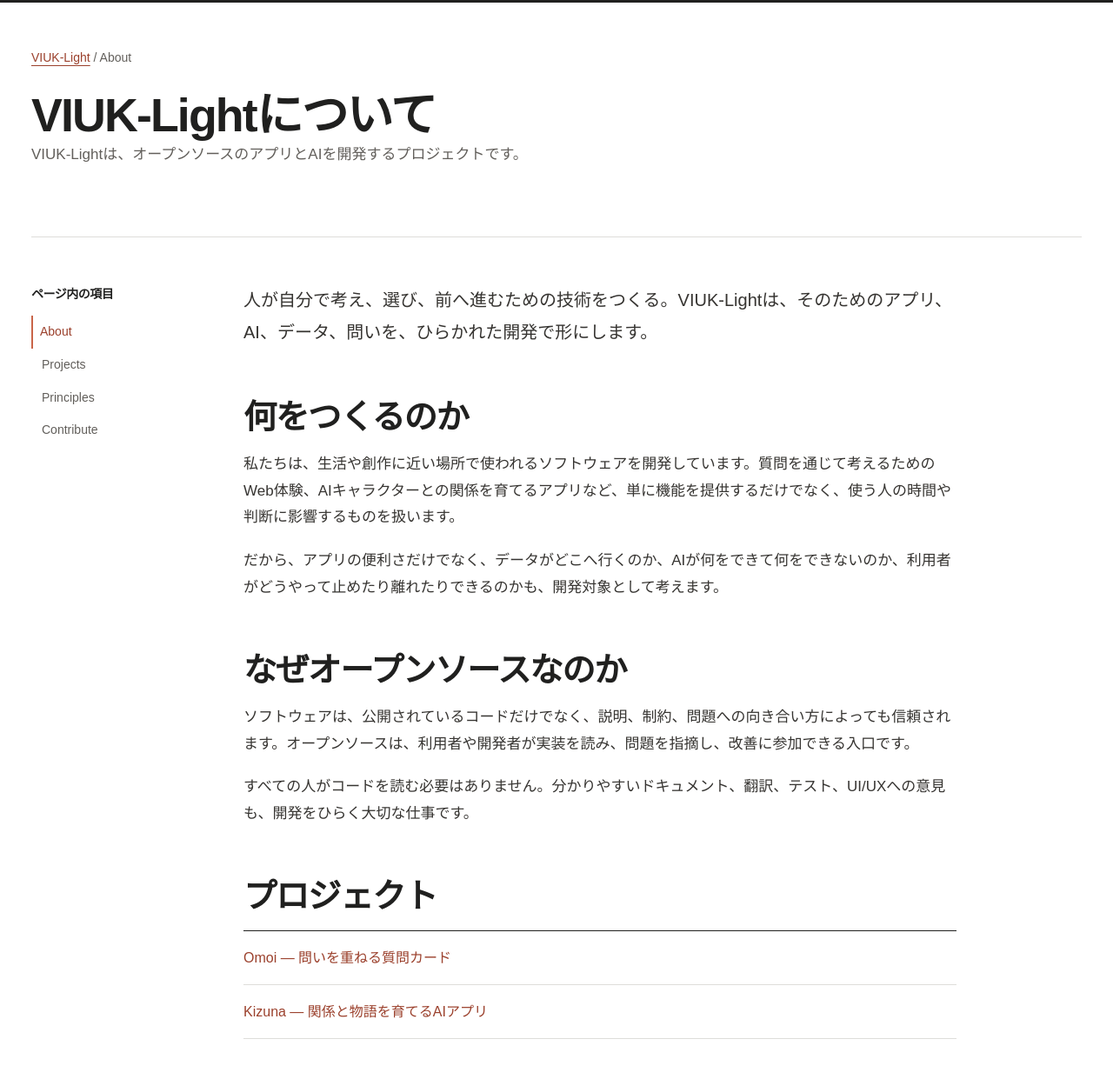
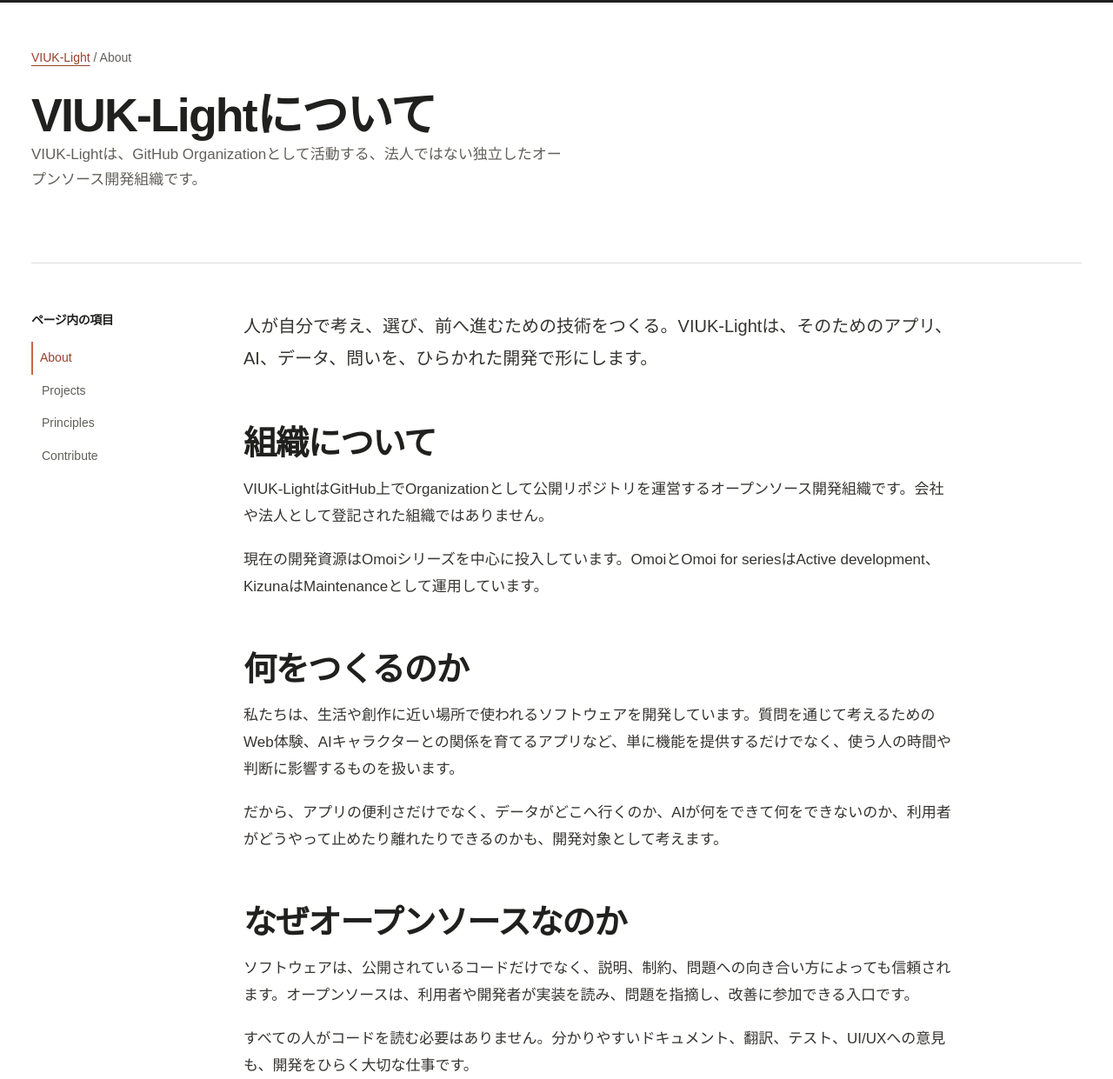
Before and after one commit to VIUK-Light/VIUK-Light.github.io, a plain HTML site: page about.html in a window 1280 px wide. Shown: the part 59-1300 px from the top of the page at 87% size. Drawn offline with Linux system fonts and the light colour scheme.

Commit message:
Define VIUK-Light organization status clearly

```diff
--- a/about.html
+++ b/about.html
@@ -4,7 +4,7 @@
   <meta charset="utf-8">
   <meta name="viewport" content="width=device-width, initial-scale=1">
   <title>About — VIUK-Light</title>
-  <meta name="description" content="VIUK-Lightが何をつくり、なぜオープンソースで開発するのかを紹介します。">
+  <meta name="description" content="VIUK-Lightは、GitHub Organizationとして活動する、法人ではない独立したオープンソース開発組織です。現在はOmoiシリーズを中心に開発しています。">
   <link rel="canonical" href="https://viuk-light.org/about.html">
   <link rel="icon" href="assets/viuk-light-logo.png?v=20260825" type="image/png">
   <link rel="stylesheet" href="style.css?v=20260830-expanded">
@@ -22,7 +22,7 @@
       <div>
         <p class="breadcrumb"><a href="index.html">VIUK-Light</a> / About</p>
         <h1>VIUK-Lightについて</h1>
-        <p class="hero-lead">VIUK-Lightは、オープンソースのアプリとAIを開発するプロジェクトです。</p>
+        <p class="hero-lead">VIUK-Lightは、GitHub Organizationとして活動する、法人ではない独立したオープンソース開発組織です。</p>
       </div>
     </section>
     <div class="content-layout">
@@ -32,6 +32,9 @@
       </aside>
       <article class="content-column">
         <p class="lead-copy">人が自分で考え、選び、前へ進むための技術をつくる。VIUK-Lightは、そのためのアプリ、AI、データ、問いを、ひらかれた開発で形にします。</p>
+        <h2>組織について</h2>
+        <p>VIUK-LightはGitHub上でOrganizationとして公開リポジトリを運営するオープンソース開発組織です。会社や法人として登記された組織ではありません。</p>
+        <p>現在の開発資源はOmoiシリーズを中心に投入しています。OmoiとOmoi for seriesはActive development、KizunaはMaintenanceとして運用しています。</p>
         <h2>何をつくるのか</h2>
         <p>私たちは、生活や創作に近い場所で使われるソフトウェアを開発しています。質問を通じて考えるためのWeb体験、AIキャラクターとの関係を育てるアプリなど、単に機能を提供するだけでなく、使う人の時間や判断に影響するものを扱います。</p>
         <p>だから、アプリの便利さだけでなく、データがどこへ行くのか、AIが何をできて何をできないのか、利用者がどうやって止めたり離れたりできるのかも、開発対象として考えます。</p>
@@ -40,8 +43,9 @@
         <p>すべての人がコードを読む必要はありません。分かりやすいドキュメント、翻訳、テスト、UI/UXへの意見も、開発をひらく大切な仕事です。</p>
         <h2>プロジェクト</h2>
         <div class="link-list">
-          <a href="omoi.html"><span>Omoi — 問いを重ねる質問カード</span></a>
-          <a href="kizuna.html"><span>Kizuna — 関係と物語を育てるAIアプリ</span></a>
+          <a href="omoi.html"><span>Omoi — 問いを重ねる質問カード / Active development</span></a>
+          <a href="omoi-for.html"><span>Omoi for series — Couples・Family・Friendsのための会話シリーズ / Active development</span></a>
+          <a href="kizuna.html"><span>Kizuna — 関係と物語を育てるAIアプリ / Maintenance</span></a>
         </div>
         <h2>詳しい判断基準</h2>
         <p>何をつくるかと同じくらい、どのようにつくるかを重視しています。安全性、透明性、プライバシー、選択を、実装時の判断基準として公開しています。</p>
```
